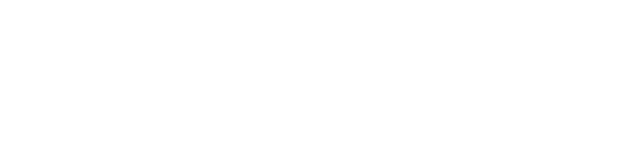
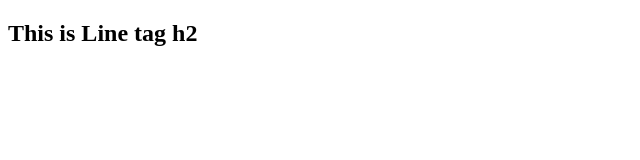
Before and after one commit to prathap461/Test-app, a plain HTML site: page myapp01.html in a window 1280 px wide. Shown: the whole page, without its empty margins (0-640 px from the left). Drawn offline with Linux system fonts and the light colour scheme.

Commit message:
addded h2 tag in the body

```diff
--- a/myapp01.html
+++ b/myapp01.html
@@ -2,6 +2,9 @@
 <head>
 	<title>My-App-01</title>
 </head>
+
+
 <body>
+	<h2>This is Line tag h2 </h2>
 </body>
 </html>
```
